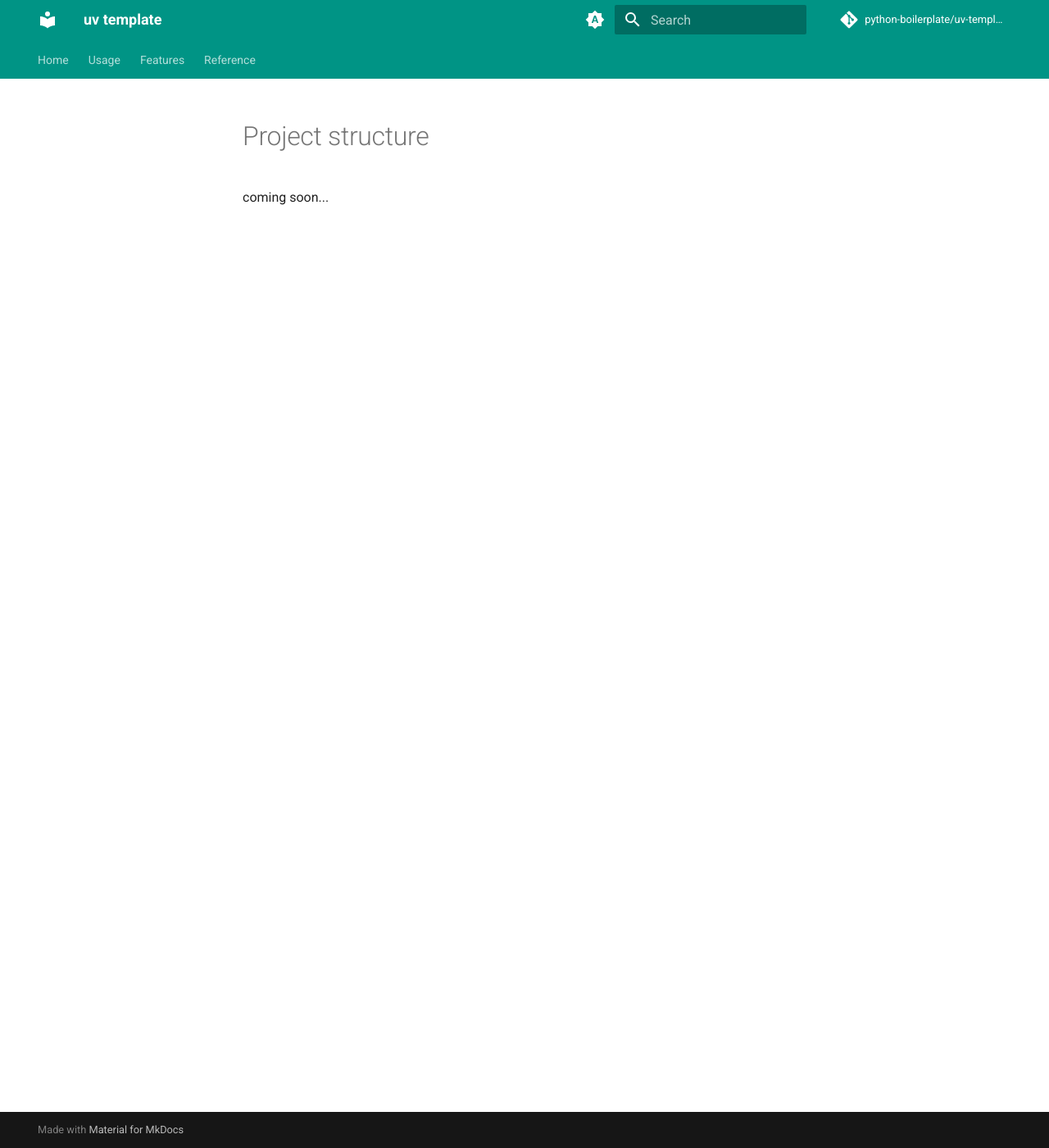
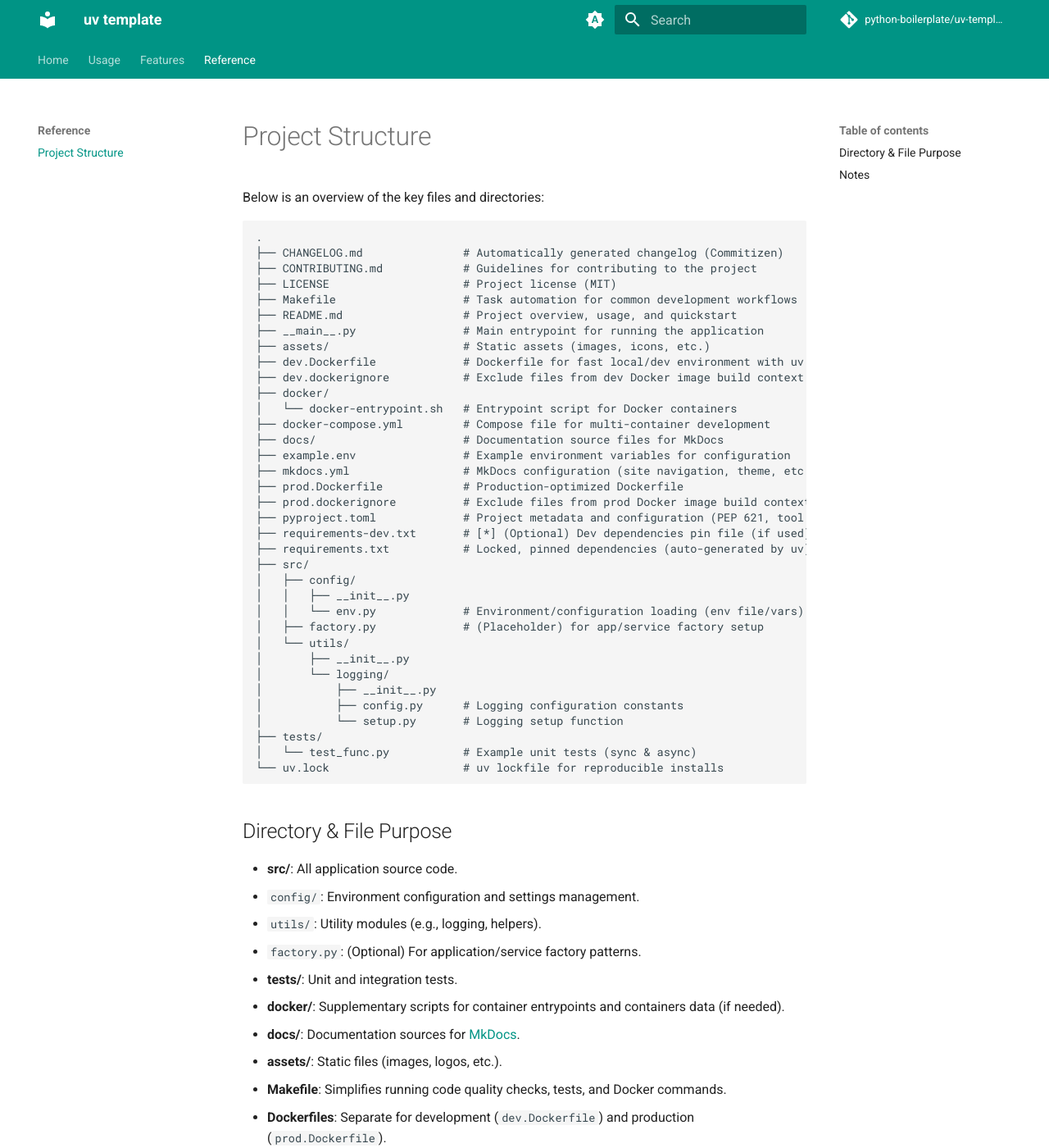
Before and after one commit to python-boilerplate/uv-template, an MkDocs documentation site: the page built from docs/reference/project_structure.md, in a window 1280 px wide and 1400 px high. Shown: the whole window at 82% size. Built offline with MkDocs 1.6.1 and Material for MkDocs 9.7.7, drawn with Linux system fonts in a browser that asks for light colours; comment, search, counter and statistics services are not loaded; some of the changed text lies outside the part shown.

Commit message:
docs: add reference and fix path to reference file in mkdocs.yml

````diff
--- a/docs/reference/project_structure.md
+++ b/docs/reference/project_structure.md
@@ -1 +1,64 @@
-coming soon...
+Below is an overview of the key files and directories:
+
+```plaintext
+.
+├── CHANGELOG.md               # Automatically generated changelog (Commitizen)
+├── CONTRIBUTING.md            # Guidelines for contributing to the project
+├── LICENSE                    # Project license (MIT)
+├── Makefile                   # Task automation for common development workflows
+├── README.md                  # Project overview, usage, and quickstart
+├── __main__.py                # Main entrypoint for running the application
+├── assets/                    # Static assets (images, icons, etc.)
+├── dev.Dockerfile             # Dockerfile for fast local/dev environment with uv
+├── dev.dockerignore           # Exclude files from dev Docker image build context
+├── docker/
+│   └── docker-entrypoint.sh   # Entrypoint script for Docker containers
+├── docker-compose.yml         # Compose file for multi-container development
+├── docs/                      # Documentation source files for MkDocs
+├── example.env                # Example environment variables for configuration
+├── mkdocs.yml                 # MkDocs configuration (site navigation, theme, etc.)
+├── prod.Dockerfile            # Production-optimized Dockerfile
+├── prod.dockerignore          # Exclude files from prod Docker image build context
+├── pyproject.toml             # Project metadata and configuration (PEP 621, tool configs)
+├── requirements-dev.txt       # [*] (Optional) Dev dependencies pin file (if used)
+├── requirements.txt           # Locked, pinned dependencies (auto-generated by uv)
+├── src/
+│   ├── config/
+│   │   ├── __init__.py
+│   │   └── env.py             # Environment/configuration loading (env file/vars)
+│   ├── factory.py             # (Placeholder) for app/service factory setup
+│   └── utils/
+│       ├── __init__.py
+│       └── logging/
+│           ├── __init__.py
+│           ├── config.py      # Logging configuration constants
+│           └── setup.py       # Logging setup function
+├── tests/
+│   └── test_func.py           # Example unit tests (sync & async)
+└── uv.lock                    # uv lockfile for reproducible installs
+```
+
+## Directory & File Purpose
+
+- **src/**: All application source code.
+  - `config/`: Environment configuration and settings management.
+  - `utils/`: Utility modules (e.g., logging, helpers).
+  - `factory.py`: (Optional) For application/service factory patterns.
+- **tests/**: Unit and integration tests.
+- **docker/**: Supplementary scripts for container entrypoints and containers data (if needed).
+- **docs/**: Documentation sources for [MkDocs](https://www.mkdocs.org/).
+- **assets/**: Static files (images, logos, etc.).
+- **Makefile**: Simplifies running code quality checks, tests, and Docker commands.
+- **Dockerfiles**: Separate for development (`dev.Dockerfile`) and production (`prod.Dockerfile`).
+- **pyproject.toml**: Central config for dependencies, tools (Ruff, MyPy, Commitizen, etc.).
+- **requirements.txt**: Auto-generated, reproducible list of dependencies (from uv).
+- **uv.lock**: Lockfile for `uv` package manager, ensures consistent dependency resolution.
+- **example.env**: Template for required environment variables.
+- **mkdocs.yml**: Documentation site configuration.
+
+## Notes
+
+!!! note ""
+    - All development and CI tooling is defined in `pyproject.toml`, `requirements.txt`.
+    - Pre-commit, linting, type-checking, and tests are automated via Makefile and CI.
+    - Environment configuration is stage-based (development/production).
--- a/mkdocs.yml
+++ b/mkdocs.yml
@@ -38,7 +38,7 @@ nav:
     - Automation:
       - Makefile: features/makefile.md
   - Reference:
-    - Project Structure: features/reference/project_structure.md
+    - Project Structure: reference/project_structure.md
 
 theme:
   name: material
````
